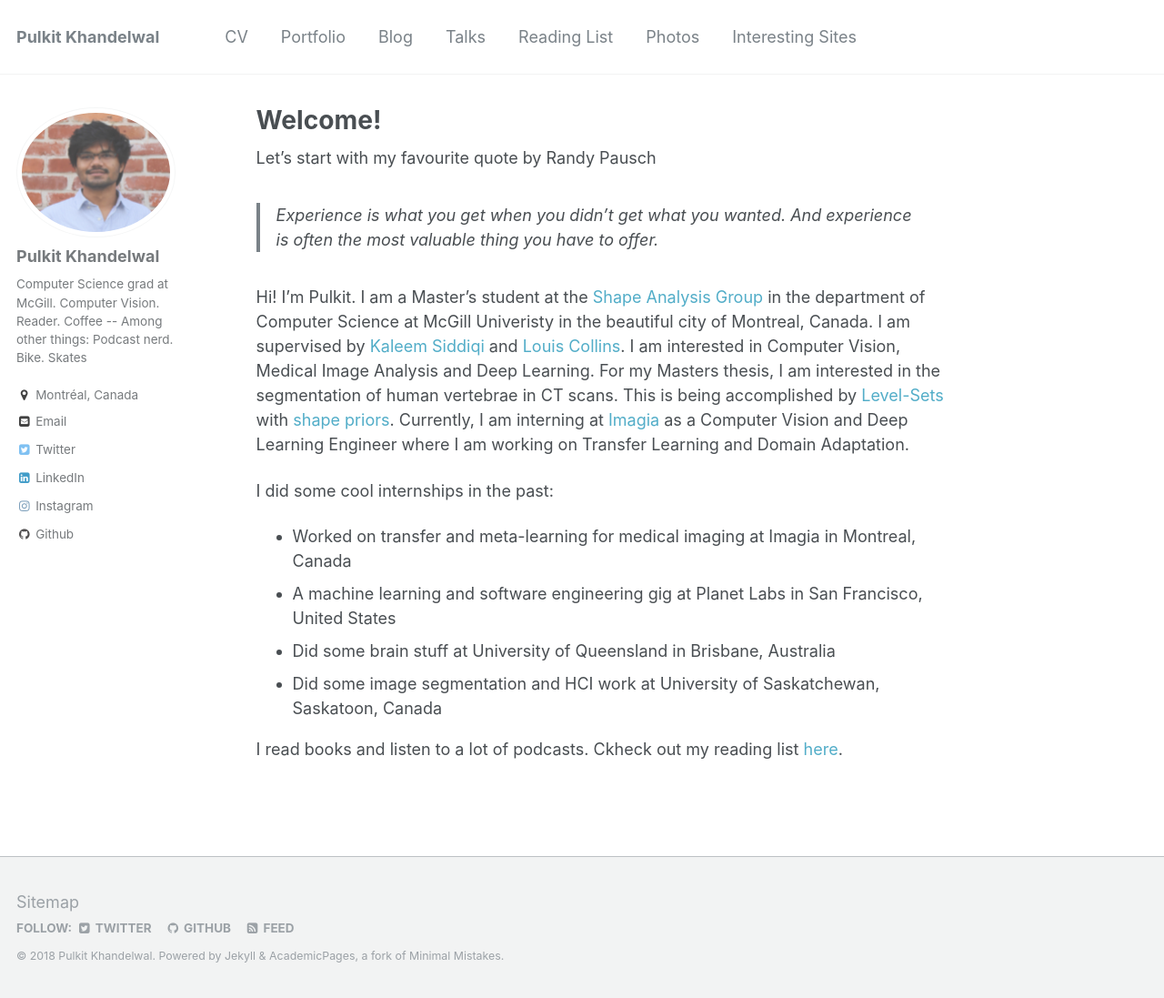
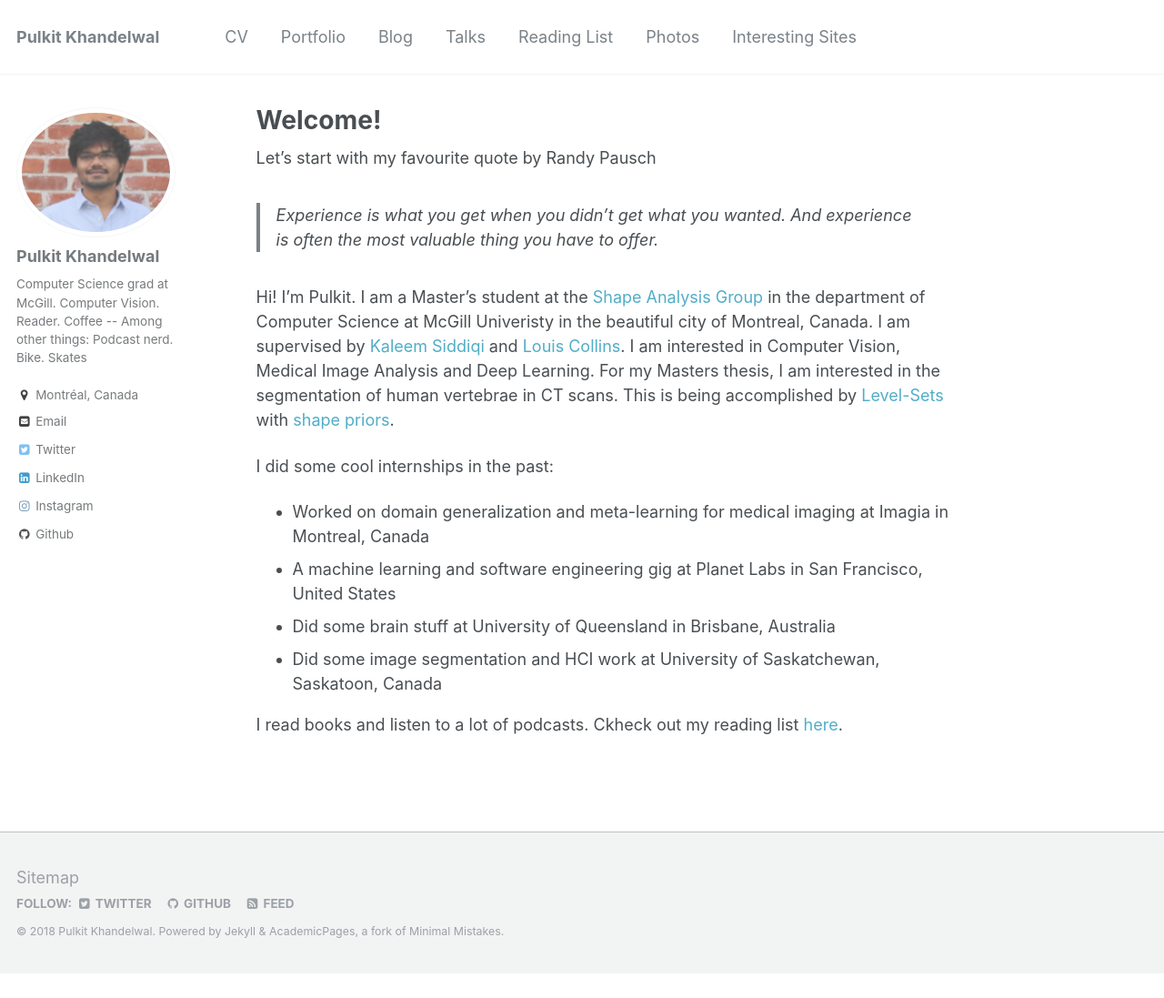
Before and after one commit to Pulkit-Khandelwal/pulkit-khandelwal.github.io, a Jekyll site: the page built from _pages/about.md, in a window 1280 px wide and 1097 px high. Shown: the whole window at 91% size. Built offline with Jekyll 4.4.1, drawn with Linux system fonts in a browser that asks for light colours.

Commit message:
Update about.md

```diff
--- a/_pages/about.md
+++ b/_pages/about.md
@@ -12,10 +12,10 @@
 > Experience is what you get when you didn't get what you wanted.
 > And experience is often the most valuable thing you have to offer.
 
-Hi! I'm Pulkit. I am a Master's student at the [Shape Analysis Group](http://www.cim.mcgill.ca/~shape/) in the department of Computer Science at McGill Univeristy in the beautiful city of Montreal, Canada. I am supervised by [Kaleem Siddiqi](http://www.cim.mcgill.ca/~siddiqi/) and [Louis Collins](http://nist.mni.mcgill.ca/). I am interested in Computer Vision, Medical Image Analysis and Deep Learning. For my Masters thesis, I am interested in the segmentation of human vertebrae in CT scans. This is being accomplished by [Level-Sets](https://math.berkeley.edu/~sethian/2006/Explanations/level_set_explain.html) with [shape priors](https://tel.archives-ouvertes.fr/file/index/docid/327560/filename/Rousson.pdf). Currently, I am interning at [Imagia](https://www.imagia.com/) as a Computer Vision and Deep Learning Engineer where I am working on Transfer Learning and Domain Adaptation.
+Hi! I'm Pulkit. I am a Master's student at the [Shape Analysis Group](http://www.cim.mcgill.ca/~shape/) in the department of Computer Science at McGill Univeristy in the beautiful city of Montreal, Canada. I am supervised by [Kaleem Siddiqi](http://www.cim.mcgill.ca/~siddiqi/) and [Louis Collins](http://nist.mni.mcgill.ca/). I am interested in Computer Vision, Medical Image Analysis and Deep Learning. For my Masters thesis, I am interested in the segmentation of human vertebrae in CT scans. This is being accomplished by [Level-Sets](https://math.berkeley.edu/~sethian/2006/Explanations/level_set_explain.html) with [shape priors](https://tel.archives-ouvertes.fr/file/index/docid/327560/filename/Rousson.pdf).
 
 I did some cool internships in the past:
-* Worked on transfer and meta-learning for medical imaging at Imagia in Montreal, Canada
+* Worked on domain generalization and meta-learning for medical imaging at Imagia in Montreal, Canada
 * A machine learning and software engineering gig at Planet Labs in San Francisco, United States
 * Did some brain stuff at University of Queensland in Brisbane, Australia
 * Did some image segmentation and HCI work at University of Saskatchewan, Saskatoon, Canada
```
